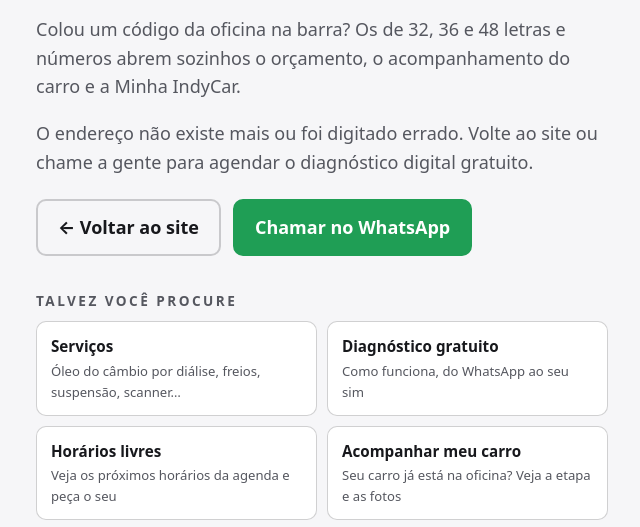
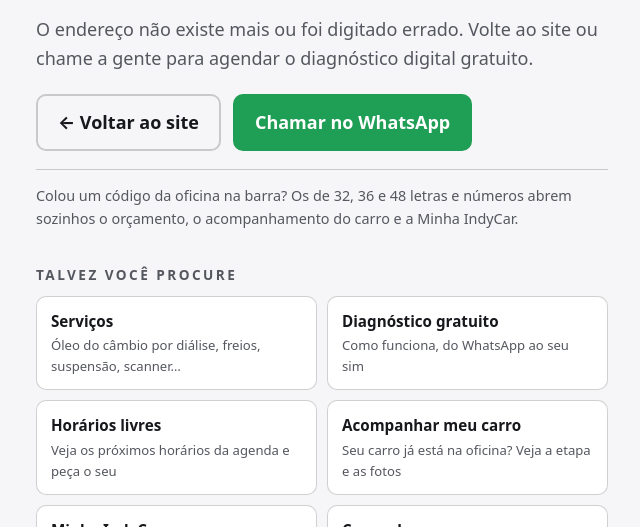
Before and after one commit to Jpfamelli/Indycartaubateoficial, a website: page 404.html in a window 1280 px wide. Shown: the part 242-769 px from the top of the page, without its empty margins (318-958 px from the left). Drawn offline with Linux system fonts and the light colour scheme.

Commit message:
Site R9: página 404 começa pelo que aconteceu e o que fazer; a dica do código colado vem depois, menor
Quem cai no 404 quase sempre digitou errado ou seguiu link velho; antes o primeiro parágrafo falava
de códigos de 32, 36 e 48 letras (caso raro, e o código certo já abre sozinho).

Co-Authored-By: Claude Opus 5.5 <noreply@anthropic.com>

```diff
--- a/404.html
+++ b/404.html
@@ -7,12 +7,14 @@ main{max-width:620px;padding:0 24px}.tag{display:inline-block;background:var(--r
 .n{font-size:clamp(5rem,22vw,8rem);font-weight:900;line-height:1;margin:18px 0 0;color:var(--red);letter-spacing:-.04em}h1{margin:.2em 0 .4em;font-size:1.6rem;line-height:1.2}p{color:var(--mute)}
 .acoes{display:flex;flex-wrap:wrap;gap:12px;margin-top:22px}.acoes a{color:var(--ink);font-weight:700;text-decoration:none;padding:12px 20px;border-radius:10px;border:2px solid var(--line)}.acoes a.wa{background:var(--wa);border-color:var(--wa);color:#fff}.acoes a:hover{border-color:var(--red)}
 a:focus-visible{outline:3px solid #ffbf47;outline-offset:4px}
+.dica-codigo{font-size:.9rem;margin-top:18px;padding-top:14px;border-top:1px solid var(--line)}
 h2{font-size:.85rem;letter-spacing:.18em;text-transform:uppercase;color:var(--mute);margin:34px 0 10px}
 .links{list-style:none;padding:0;margin:0;display:grid;grid-template-columns:repeat(auto-fit,minmax(220px,1fr));gap:10px}
 .links a{display:block;padding:12px 14px;border-radius:10px;background:var(--card);border:1px solid var(--line);color:var(--ink);text-decoration:none;font-weight:600;font-size:.95rem}.links a small{display:block;color:var(--mute);font-weight:400;font-size:.82rem;margin-top:2px}.links a:hover{border-color:var(--red)}
 footer{margin-top:34px;color:var(--mute);font-size:.85rem}
-</style></head><body><main><span class="tag">INDYCAR · TAUBATÉ</span><p class="n" aria-hidden="true">404</p><h1>Essa página saiu da pista.</h1><p id="codigoMsg" role="status" hidden></p><p class="dica-codigo">Colou um código da oficina na barra? Os de 32, 36 e 48 letras e números abrem sozinhos o orçamento, o acompanhamento do carro e a Minha IndyCar.</p><p>O endereço não existe mais ou foi digitado errado. Volte ao site ou chame a gente para agendar o diagnóstico digital gratuito.</p>
+</style></head><body><main><span class="tag">INDYCAR · TAUBATÉ</span><p class="n" aria-hidden="true">404</p><h1>Essa página saiu da pista.</h1><p id="codigoMsg" role="status" hidden></p><p>O endereço não existe mais ou foi digitado errado. Volte ao site ou chame a gente para agendar o diagnóstico digital gratuito.</p>
 <div class="acoes"><a href="/">← Voltar ao site</a><a class="wa" href="https://wa.me/5512996830272?text=Ol%C3%A1!%20Vim%20pelo%20site%2C%20quero%20or%C3%A7ar%3A%20Diagn%C3%B3stico%20digital%20gratuito.%20(site%2F404)&amp;utm_source=site&amp;utm_medium=whatsapp&amp;utm_campaign=404" target="_blank" rel="noopener">Chamar no WhatsApp</a></div>
+<p class="dica-codigo">Colou um código da oficina na barra? Os de 32, 36 e 48 letras e números abrem sozinhos o orçamento, o acompanhamento do carro e a Minha IndyCar.</p>
 <h2>Talvez você procure</h2>
 <ul class="links">
 <li><a href="/#servicos">Serviços<small>Óleo do câmbio por diálise, freios, suspensão, scanner…</small></a></li>
```
